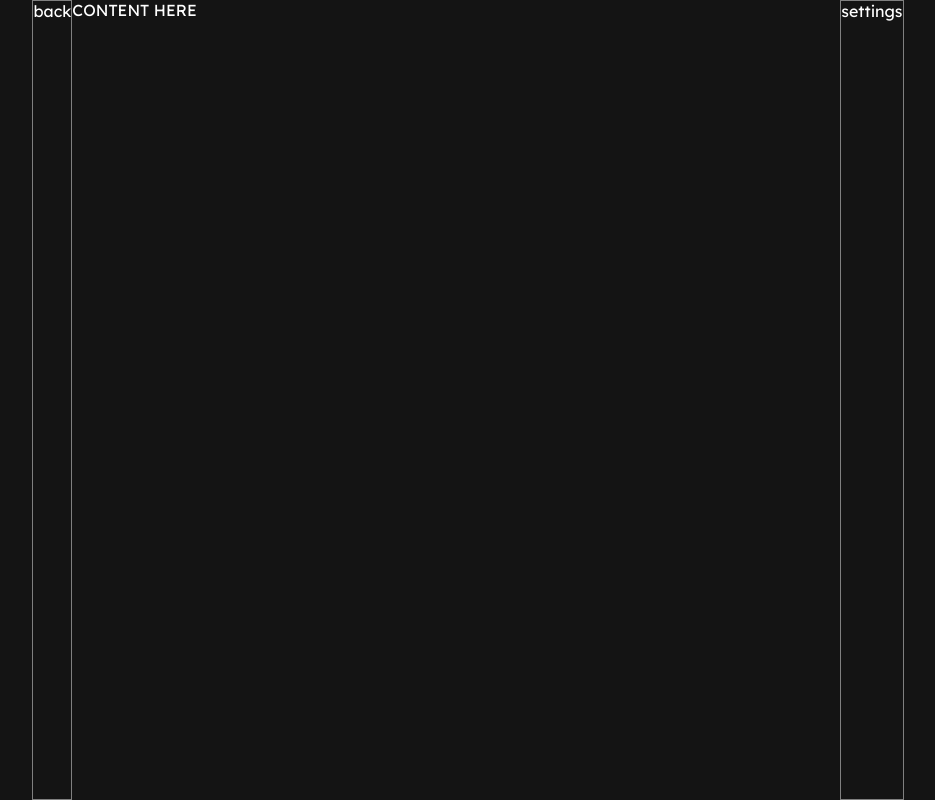
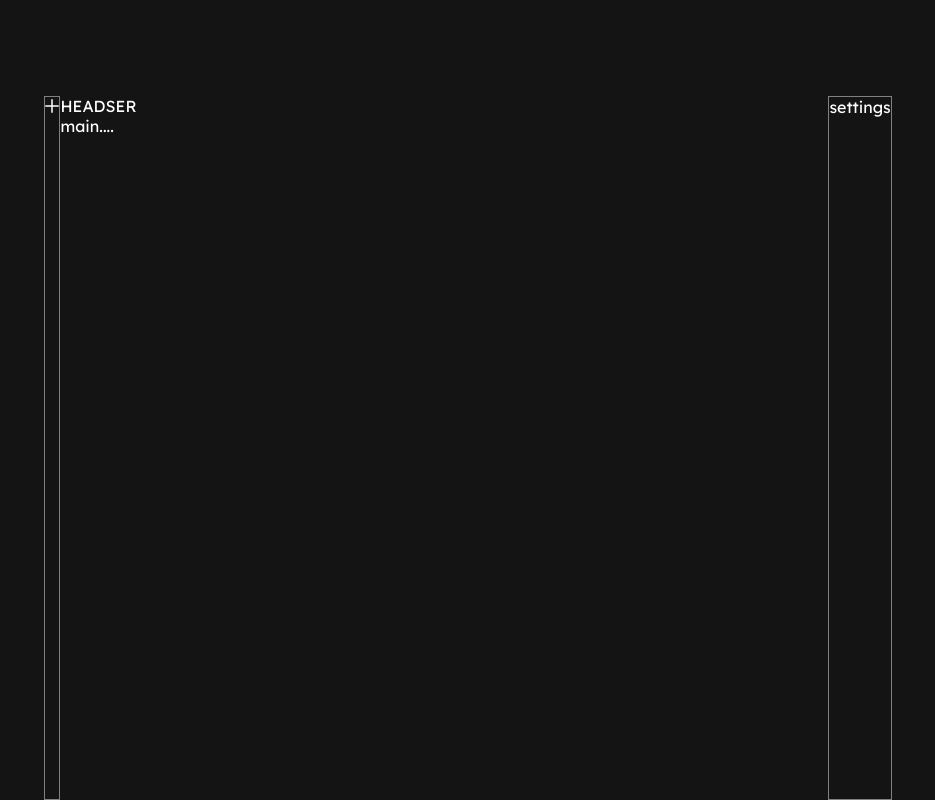
Before and after one commit to peterfulop/contacts-app, a React (Vite) app: page / in a window 1280 px wide. Shown: the whole page, without its empty margins (172-1107 px from the left). Built offline with nearby package versions, Linux system fonts and the light colour scheme.

Commit message:
feat(*): icon element with dynamic props;

```diff
--- /dev/null
+++ b/src/componets/component-library/icon-item/icon-item.tsx
@@ -0,0 +1,8 @@
+import { IconType, icons } from '../icons/index';
+
+export const Icon = (props: {
+  icon: IconType;
+  style?: { width: string; height: string; color: string };
+}) => {
+  return <img src={icons[props.icon]} style={props.style} />;
+};
--- /dev/null
+++ b/src/componets/component-library/icons/index.ts
@@ -0,0 +1,27 @@
+import Add from './add.svg';
+import BackArrow from './back-arrow.svg';
+import Call from './call.svg';
+import Change from './change.svg';
+import Delete from './delete.svg';
+import Favourite from './favourite.svg';
+import LightMode from './light-mode.svg';
+import More from './more.svg';
+import Mute from './mute.svg';
+import Search from './search.svg';
+import Settings from './settings.svg';
+
+export const icons = {
+  Add,
+  BackArrow,
+  Call,
+  Change,
+  Delete,
+  Favourite,
+  LightMode,
+  More,
+  Mute,
+  Search,
+  Settings,
+};
+
+export type IconType = keyof typeof icons;
--- a/src/componets/component-library/main-layout/main-layout.tsx
+++ b/src/componets/component-library/main-layout/main-layout.tsx
@@ -1,5 +1,6 @@
 import styled from 'styled-components';
 import { ThemeType } from '../../../theme/theme';
+import { Icon } from '../icon-item/icon-item';
 
 export const Layout = styled('section')((props: { theme: ThemeType }) => ({
   display: 'flex',
@@ -11,22 +12,26 @@ export const Layout = styled('section')((props: { theme: ThemeType }) => ({
 
 export const SideBar = styled('div')((props: { theme: ThemeType }) => ({
   border: '1px solid gray',
+  marginTop: '96px',
 }));
 
 export const Main = styled('div')((props: { theme: ThemeType }) => ({
   width: props.theme.mainLayout.width,
   justifyContent: 'center',
   alignItems: 'center',
-  height: '100vh',
+  marginTop: '96px',
 }));
 
 export const MainLayout = () => {
   return (
     <Layout>
       <SideBar>
-        <p>back</p>
+        <Icon icon={'Add'} />
       </SideBar>
-      <Main>CONTENT HERE</Main>
+      <Main>
+        <header>HEADSER</header>
+        <main>main....</main>
+      </Main>
       <SideBar>
         <p>settings</p>
       </SideBar>
```
